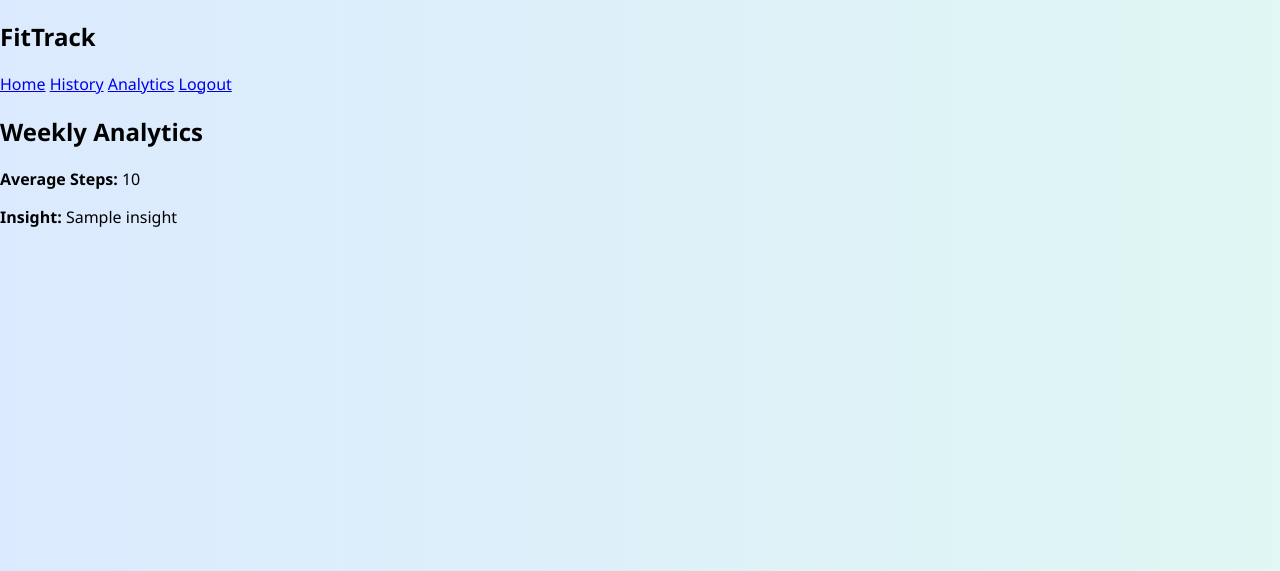
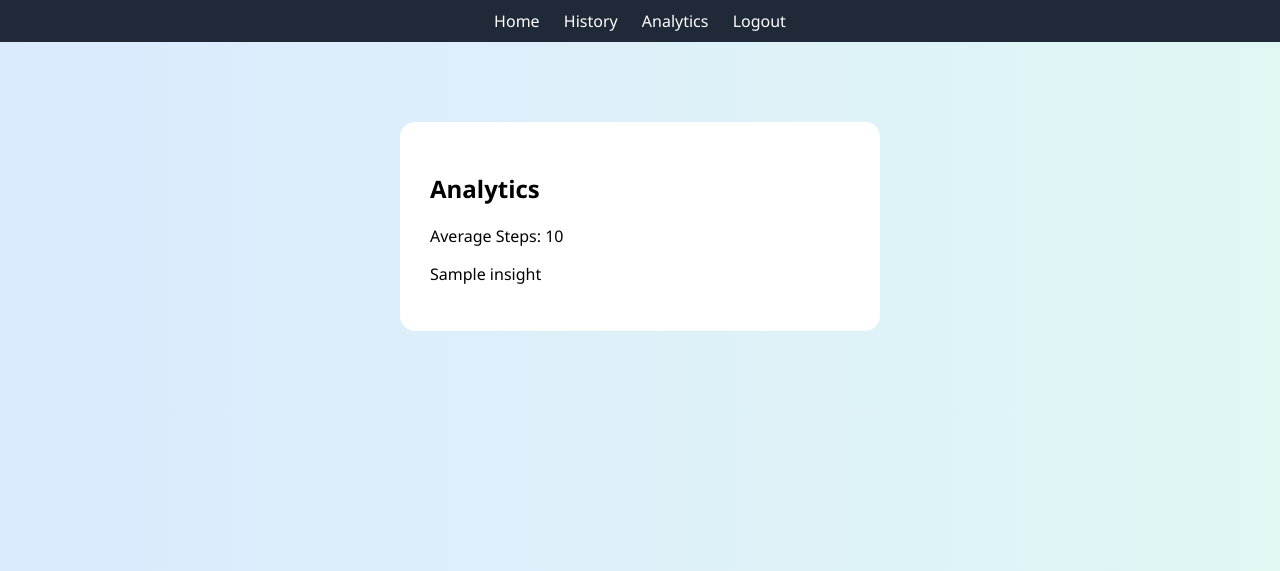
Before and after one commit to PreethiBose30/Smart-Fitness-Activity-Recommendation, a Flask app: template templates/analytics.html in a window 1280 px wide. Shown: the top 571 px of the page. Run offline with Flask 3, Linux system fonts and the light colour scheme; the template is opened without the code that fills it: most values are stand-ins (such as "Sample title", 1, 10 or a date in 2020).

Commit message:
Refactor analytics.html for improved structure
Updated the analytics page layout and content.

```diff
--- a/templates/analytics.html
+++ b/templates/analytics.html
@@ -6,23 +6,19 @@
 </head>
 <body>
 
-<div class="sidebar">
-<h2>FitTrack</h2>
+<div class="navbar">
 <a href="/">Home</a>
 <a href="/history">History</a>
 <a href="/analytics">Analytics</a>
 <a href="/logout">Logout</a>
 </div>
 
-<div class="main">
-<div class="card">
+<div class="container">
+<h2>Analytics</h2>
 
-<h2>Weekly Analytics</h2>
+<p>Average Steps: {{ avg }}</p>
+<p>{{ insight }}</p>
 
-<p><b>Average Steps:</b> {{ avg }}</p>
-<p><b>Insight:</b> {{ insight }}</p>
-
-</div>
 </div>
 
 </body>
```
